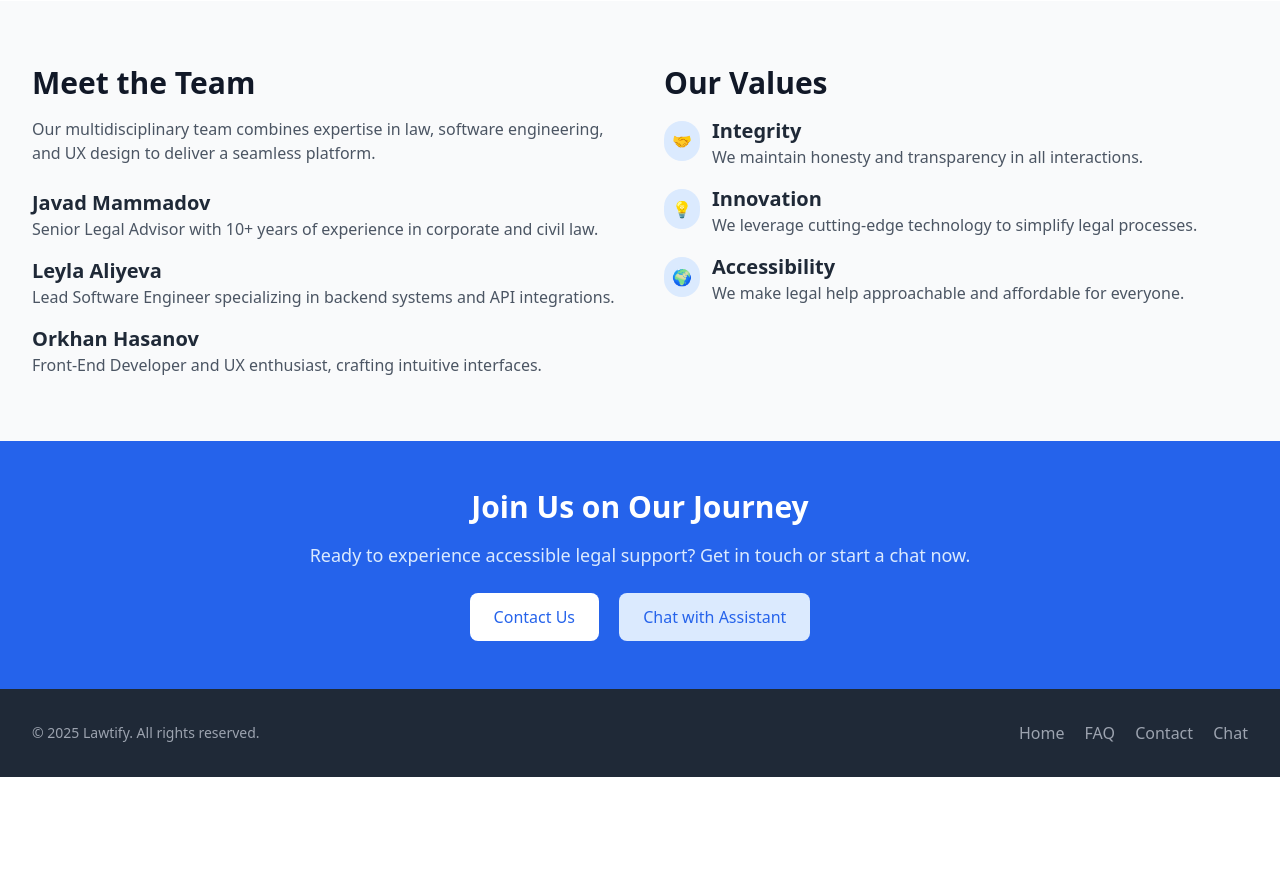
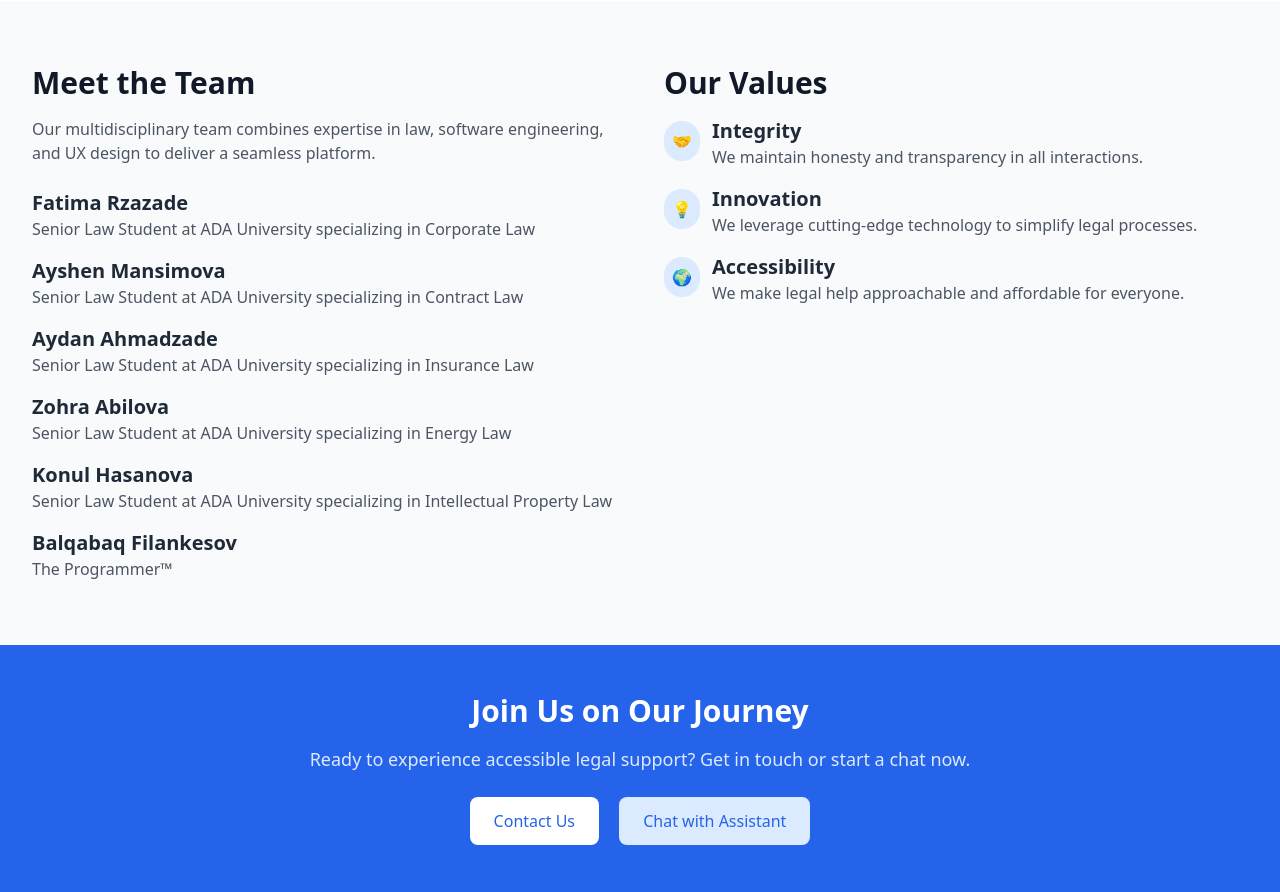
Before and after one commit to alik-r/lawtify, a Flask app: page /about in a window 1280 px wide. Shown: the part 303-1195 px from the top of the page. Before the commit the page ends 1080 px from the top, so only its background shows below. Run offline with Flask 3, Linux system fonts and the light colour scheme; some libraries are stand-ins or nearby versions.

Commit message:
Update team section

```diff
--- a/templates/about.html
+++ b/templates/about.html
@@ -42,16 +42,28 @@
         <p class="text-gray-600 mb-6">Our multidisciplinary team combines expertise in law, software engineering, and UX design to deliver a seamless platform.</p>
         <ul class="space-y-4">
           <li>
-            <h3 class="text-xl font-semibold">Javad Mammadov</h3>
-            <p class="text-gray-600">Senior Legal Advisor with 10+ years of experience in corporate and civil law.</p>
+            <h3 class="text-xl font-semibold">Fatima Rzazade</h3>
+            <p class="text-gray-600">Senior Law Student at ADA University specializing in Corporate Law</p>
           </li>
           <li>
-            <h3 class="text-xl font-semibold">Leyla Aliyeva</h3>
-            <p class="text-gray-600">Lead Software Engineer specializing in backend systems and API integrations.</p>
+            <h3 class="text-xl font-semibold">Ayshen Mansimova</h3>
+            <p class="text-gray-600">Senior Law Student at ADA University specializing in Contract Law</p>
           </li>
           <li>
-            <h3 class="text-xl font-semibold">Orkhan Hasanov</h3>
-            <p class="text-gray-600">Front-End Developer and UX enthusiast, crafting intuitive interfaces.</p>
+            <h3 class="text-xl font-semibold">Aydan Ahmadzade</h3>
+            <p class="text-gray-600">Senior Law Student at ADA University specializing in Insurance Law</p>
+          </li>
+          <li>
+            <h3 class="text-xl font-semibold">Zohra Abilova</h3>
+            <p class="text-gray-600">Senior Law Student at ADA University specializing in Energy Law</p>
+          </li>
+          <li>
+            <h3 class="text-xl font-semibold">Konul Hasanova</h3>
+            <p class="text-gray-600">Senior Law Student at ADA University specializing in Intellectual Property Law</p>
+          </li>
+          <li>
+            <h3 class="text-xl font-semibold">Balqabaq Filankesov</h3>
+            <p class="text-gray-600">The Programmer™</p>
           </li>
         </ul>
       </div>
```
